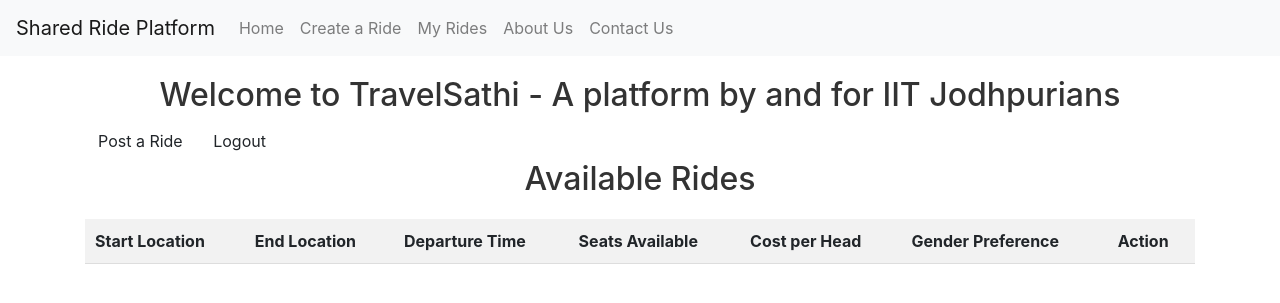
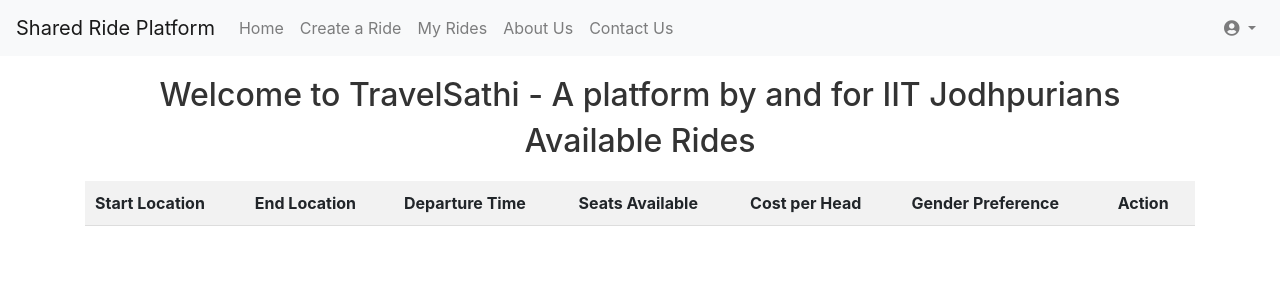
Before and after one commit to akaash897/TravelSathi-Travel-Companion-App, a Flask app: page / in a window 1280 px wide. Shown: the top 303 px of the page. Run offline with Flask 3, Linux system fonts and the light colour scheme; a user stored in the database is signed in; data that the repository does not hold is empty; some libraries are stand-ins or nearby versions.

Commit message:
Added user profile func,ui changes to move login,register to navbar and few more

```diff
--- a/templates/base.html
+++ b/templates/base.html
@@ -29,11 +29,34 @@
                     <a class="nav-link" href="/contact">Contact Us</a>
                 </li>
             </ul>
+            <ul class="navbar-nav ml-auto">
+                {% if current_user.is_authenticated %}
+                    <li class="nav-item dropdown">
+                        <a class="nav-link dropdown-toggle" href="#" id="profileDropdown" role="button" data-toggle="dropdown" aria-haspopup="true" aria-expanded="false">
+                            <i class="fas fa-user-circle"></i> <!-- User Icon -->
+                        </a>
+                        <div class="dropdown-menu dropdown-menu-right" aria-labelledby="profileDropdown">
+                            <h6 class="dropdown-header">{{ current_user.email }}</h6>
+                            <div class="dropdown-divider"></div>
+                            <a class="dropdown-item" href="{{ url_for('logout') }}">Logout</a>
+                        </div>
+                    </li>
+                {% else %}
+                    <li class="nav-item">
+                        <a class="nav-link" href="{{ url_for('login') }}">Login</a>
+                    </li>
+                    <li class="nav-item">
+                        <a class="nav-link" href="{{ url_for('register') }}">Register</a>
+                    </li>
+                {% endif %}
+            </ul>
         </div>
     </nav>
     {% block body %}{% endblock %}
     <!-- Bootstrap JS, Popper.js, and jQuery -->
     <script src="https://code.jquery.com/jquery-3.5.1.slim.min.js"></script>
     <script src="https://cdn.jsdelivr.net/npm/bootstrap@4.5.2/dist/js/bootstrap.bundle.min.js"></script>
+    <!-- Font Awesome for icons -->
+    <link rel="stylesheet" href="https://cdnjs.cloudflare.com/ajax/libs/font-awesome/5.15.1/css/all.min.css">
 </body>
 </html>
--- a/templates/index.html
+++ b/templates/index.html
@@ -22,9 +22,6 @@
     <h2>Welcome to TravelSathi - A platform by and for IIT Jodhpurians</h2>
 
     {% if current_user.is_authenticated %}
-        <a href="{{ url_for('new_ride') }}" class="btn">Post a Ride</a>
-        <a href="{{ url_for('logout') }}" class="btn">Logout</a>
-
         <h2>Available Rides</h2>
 
         <table>
@@ -56,8 +53,7 @@
             {% endfor %}
         </table>
     {% else %}
-        <a href="{{ url_for('login') }}" class="btn">Login</a>
-        <a href="{{ url_for('register') }}" class="btn">Register</a>
+
     {% endif %}
 </div>
 {% endblock %}
```
